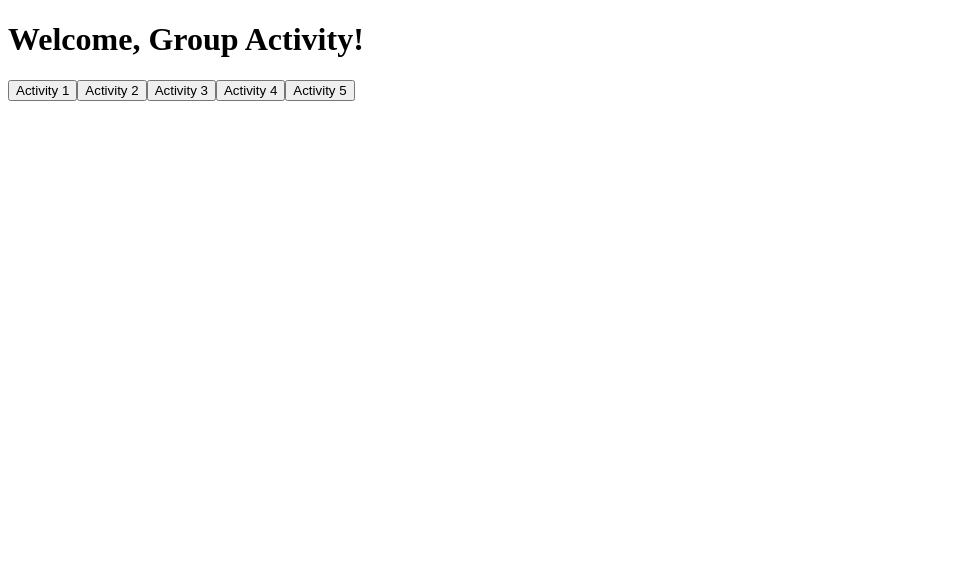
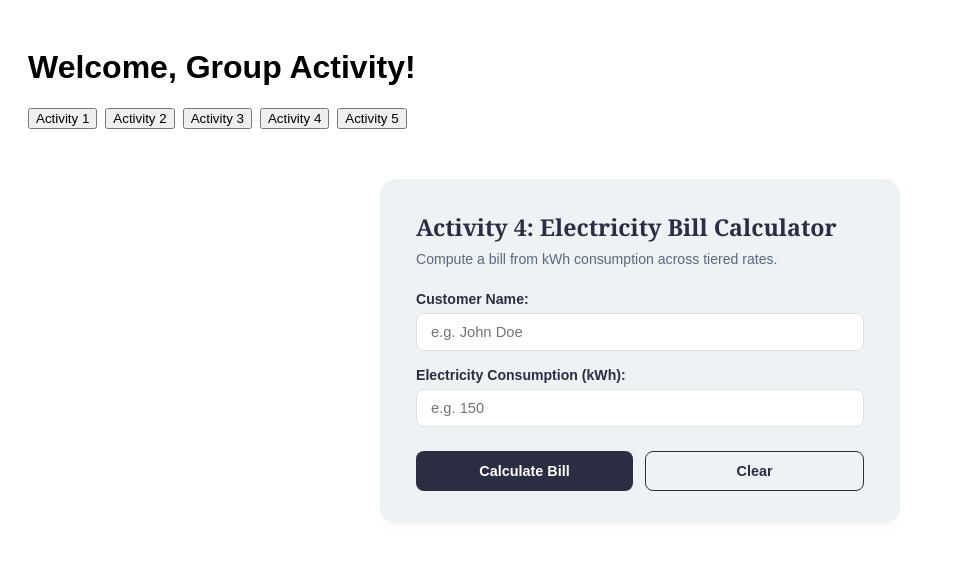
Before and after one commit to devinggenesis-design/Group-Activity, a React (Vite) app: page / in a window 1280 px wide. Shown: the top 562 px of the page, without its empty margins (0-955 px from the left). Built offline with nearby package versions, Linux system fonts and the light colour scheme.

Commit message:
Electricity Bill

```diff
--- a/src/App.jsx
+++ b/src/App.jsx
@@ -1,16 +1,30 @@
 import { useState } from "react";
+import ElectricityBill from "./assets/pages/ElectricityBill";
 import "./App.css";
 
 function App() {
+  const [activeTab, setActiveTab] = useState("activity4");
+
   return (
-    <>
+    <div style={{ padding: "20px", fontFamily: "sans-serif" }}>
       <h1>Welcome, Group Activity!</h1>
-      <button>Activity 1</button>
-      <button>Activity 2</button>
-      <button>Activity 3</button>
-      <button>Activity 4</button>
-      <button>Activity 5</button>
-    </>
+
+      <div style={{ display: "flex", gap: "8px", marginBottom: "20px" }}>
+        <button onClick={() => setActiveTab("activity1")}>Activity 1</button>
+        <button onClick={() => setActiveTab("activity2")}>Activity 2</button>
+        <button onClick={() => setActiveTab("activity3")}>Activity 3</button>
+        <button onClick={() => setActiveTab("activity4")}>Activity 4</button>
+        <button onClick={() => setActiveTab("activity5")}>Activity 5</button>
+      </div>
+
+      <div>
+        {activeTab === "activity1" && <div>Activity 1 Content</div>}
+        {activeTab === "activity2" && <div>Activity 2 Content</div>}
+        {activeTab === "activity3" && <div>Activity 3 Content</div>}
+        {activeTab === "activity4" && <ElectricityBill />}
+        {activeTab === "activity5" && <div>Activity 5 Content</div>}
+      </div>
+    </div>
   );
 }
 
--- a/src/assets/pages/ElectricityBill.jsx
+++ b/src/assets/pages/ElectricityBill.jsx
@@ -1,9 +1,234 @@
+import { useState } from "react";
+
 function ElectricityBill() {
+  const [customerName, setCustomerName] = useState("");
+  const [kwh, setKwh] = useState("");
+  const [result, setResult] = useState(null);
+
+  const calculateBill = () => {
+    const consumption = parseFloat(kwh);
+
+    if (!customerName.trim() || isNaN(consumption) || consumption < 0) {
+      alert("Please enter a valid customer name and positive kWh consumption.");
+      return;
+    }
+
+    let rate = 0;
+
+    // Tiered rate conditions
+    if (consumption <= 100) {
+      rate = 10;
+    } else if (consumption <= 200) {
+      rate = 12;
+    } else if (consumption <= 300) {
+      rate = 15;
+    } else {
+      rate = 18;
+    }
+
+    const totalBill = consumption * rate;
+    const isHighUsage = totalBill >= 5000;
+
+    setResult({
+      name: customerName,
+      consumption: consumption,
+      rate: rate,
+      totalBill: totalBill,
+      status: isHighUsage ? "High Electricity Usage" : "Normal Electricity Usage",
+      isHighUsage: isHighUsage,
+    });
+  };
+
+  const handleClear = () => {
+    setCustomerName("");
+    setKwh("");
+    setResult(null);
+  };
+
   return (
-    <>
-      <h1>Hello, Raymond!</h1>
-    </>
+    <div style={styles.wrapper}>
+      <div style={styles.card}>
+        <h2 style={styles.title}>Activity 4: Electricity Bill Calculator</h2>
+        <p style={styles.subtitle}>
+          Compute a bill from kWh consumption across tiered rates.
+        </p>
+
+        <div style={styles.formGroup}>
+          <label style={styles.label}>Customer Name:</label>
+          <input
+            type="text"
+            placeholder="e.g. John Doe"
+            value={customerName}
+            onChange={(e) => setCustomerName(e.target.value)}
+            style={styles.input}
+          />
+        </div>
+
+        <div style={styles.formGroup}>
+          <label style={styles.label}>Electricity Consumption (kWh):</label>
+          <input
+            type="number"
+            placeholder="e.g. 150"
+            value={kwh}
+            onChange={(e) => setKwh(e.target.value)}
+            style={styles.input}
+          />
+        </div>
+
+        <div style={styles.buttonGroup}>
+          <button style={styles.btnPrimary} onClick={calculateBill}>
+            Calculate Bill
+          </button>
+          <button style={styles.btnSecondary} onClick={handleClear}>
+            Clear
+          </button>
+        </div>
+
+        {/* Result Display */}
+        {result && (
+          <div style={styles.resultBox}>
+            <div style={styles.resultRow}>
+              <span>Customer Name:</span>
+              <strong>{result.name}</strong>
+            </div>
+            <div style={styles.resultRow}>
+              <span>Consumption:</span>
+              <strong>{result.consumption} kWh</strong>
+            </div>
+            <div style={styles.resultRow}>
+              <span>Rate Applied:</span>
+              <strong>₱{result.rate} / kWh</strong>
+            </div>
+            <div style={styles.resultRow}>
+              <span>Total Bill:</span>
+              <strong style={{ color: "#2b2d42", fontSize: "1.05rem" }}>
+                ₱{result.totalBill.toLocaleString(undefined, { minimumFractionDigits: 2, maximumFractionDigits: 2 })}
+              </strong>
+            </div>
+
+            <div
+              style={{
+                ...styles.statusBadge,
+                backgroundColor: result.isHighUsage ? "#f8d7da" : "#d1e7dd",
+                color: result.isHighUsage ? "#842029" : "#0f5132",
+              }}
+            >
+              {result.status}
+            </div>
+          </div>
+        )}
+      </div>
+    </div>
   );
 }
 
+const styles = {
+  wrapper: {
+    display: "flex",
+    justifyContent: "center",
+    alignItems: "center",
+    padding: "30px 15px",
+    width: "100%",
+    boxSizing: "border-box",
+  },
+  card: {
+    width: "100%",
+    maxWidth: "520px",
+    backgroundColor: "#edf2f4", // Light gray/blue container background
+    borderRadius: "16px",
+    padding: "32px 36px",
+    boxSizing: "border-box",
+    textAlign: "left",
+    boxShadow: "0 4px 12px rgba(0, 0, 0, 0.03)",
+  },
+  title: {
+    margin: "0 0 8px 0",
+    color: "#2b2d42", // Dark blue/navy text
+    fontSize: "1.45rem",
+    fontWeight: "700",
+    fontFamily: "Georgia, serif", // Serif font base sa layout
+  },
+  subtitle: {
+    margin: "0 0 24px 0",
+    color: "#5c677d",
+    fontSize: "0.88rem",
+    fontFamily: "sans-serif",
+  },
+  formGroup: {
+    marginBottom: "16px",
+  },
+  label: {
+    display: "block",
+    marginBottom: "6px",
+    fontWeight: "700",
+    color: "#2b2d42",
+    fontSize: "0.88rem",
+    fontFamily: "sans-serif",
+  },
+  input: {
+    width: "100%",
+    padding: "10px 14px",
+    borderRadius: "8px",
+    border: "1px solid #dcdfe3",
+    backgroundColor: "#ffffff",
+    fontSize: "0.92rem",
+    color: "#2b2d42",
+    outline: "none",
+    boxSizing: "border-box",
+    fontFamily: "sans-serif",
+  },
+  buttonGroup: {
+    display: "flex",
+    gap: "12px",
+    marginTop: "24px",
+  },
+  btnPrimary: {
+    flex: 1,
+    padding: "11px 16px",
+    backgroundColor: "#2b2d42", // Primary Navy Button
+    color: "#ffffff",
+    border: "none",
+    borderRadius: "8px",
+    fontWeight: "600",
+    fontSize: "0.9rem",
+    cursor: "pointer",
+    fontFamily: "sans-serif",
+  },
+  btnSecondary: {
+    flex: 1,
+    padding: "11px 16px",
+    backgroundColor: "#edf2f4", // Secondary Clear Button
+    color: "#2b2d42",
+    border: "1px solid #2b2d42",
+    borderRadius: "8px",
+    fontWeight: "600",
+    fontSize: "0.9rem",
+    cursor: "pointer",
+    fontFamily: "sans-serif",
+  },
+  resultBox: {
+    marginTop: "20px",
+    paddingTop: "16px",
+    borderTop: "1px solid #d8e2dc",
+    display: "flex",
+    flexDirection: "column",
+    gap: "8px",
+    fontFamily: "sans-serif",
+  },
+  resultRow: {
+    display: "flex",
+    justifyContent: "space-between",
+    fontSize: "0.88rem",
+    color: "#2b2d42",
+  },
+  statusBadge: {
+    marginTop: "10px",
+    padding: "8px",
+    textAlign: "center",
+    borderRadius: "6px",
+    fontWeight: "600",
+    fontSize: "0.85rem",
+  },
+};
+
 export default ElectricityBill;
```
